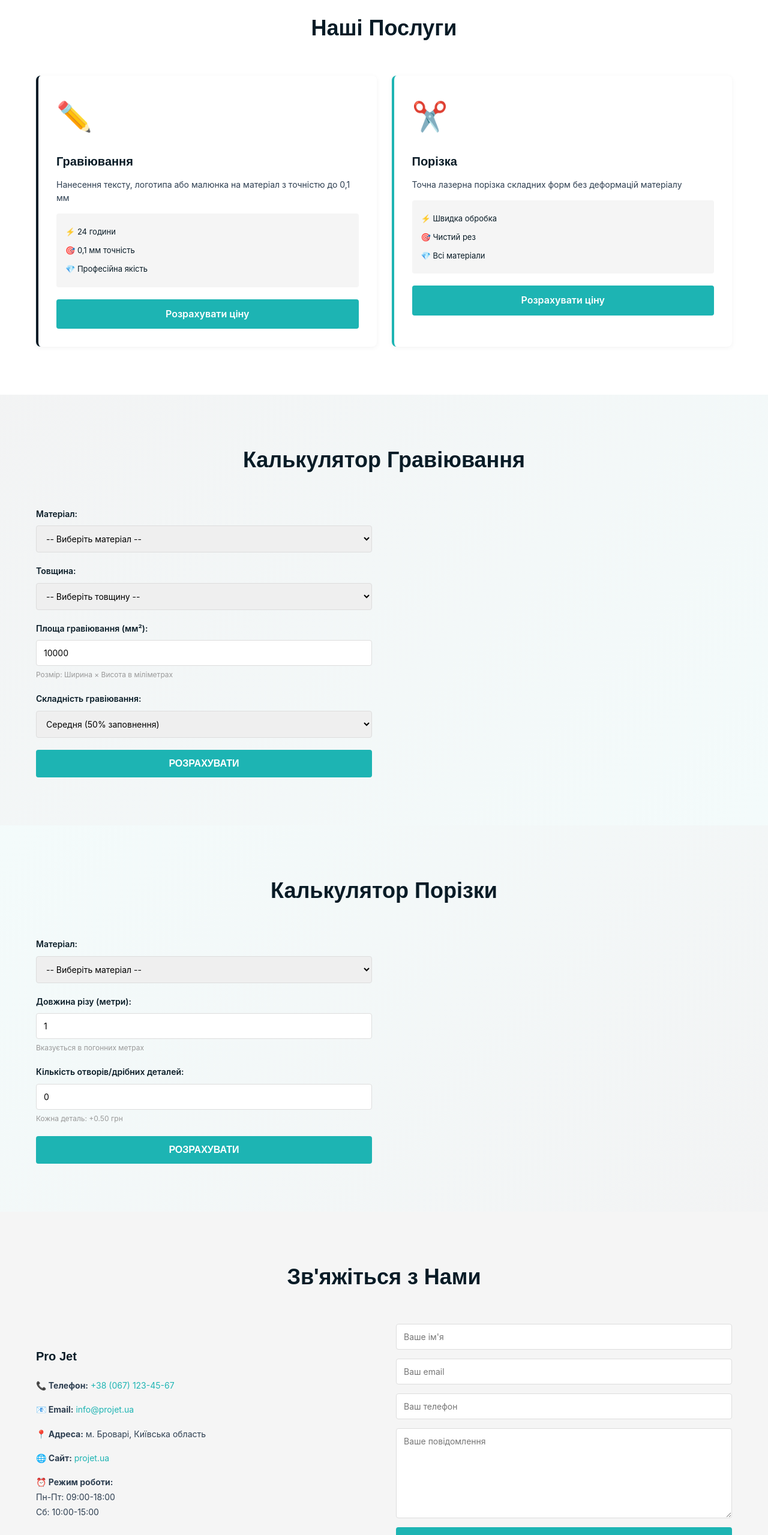
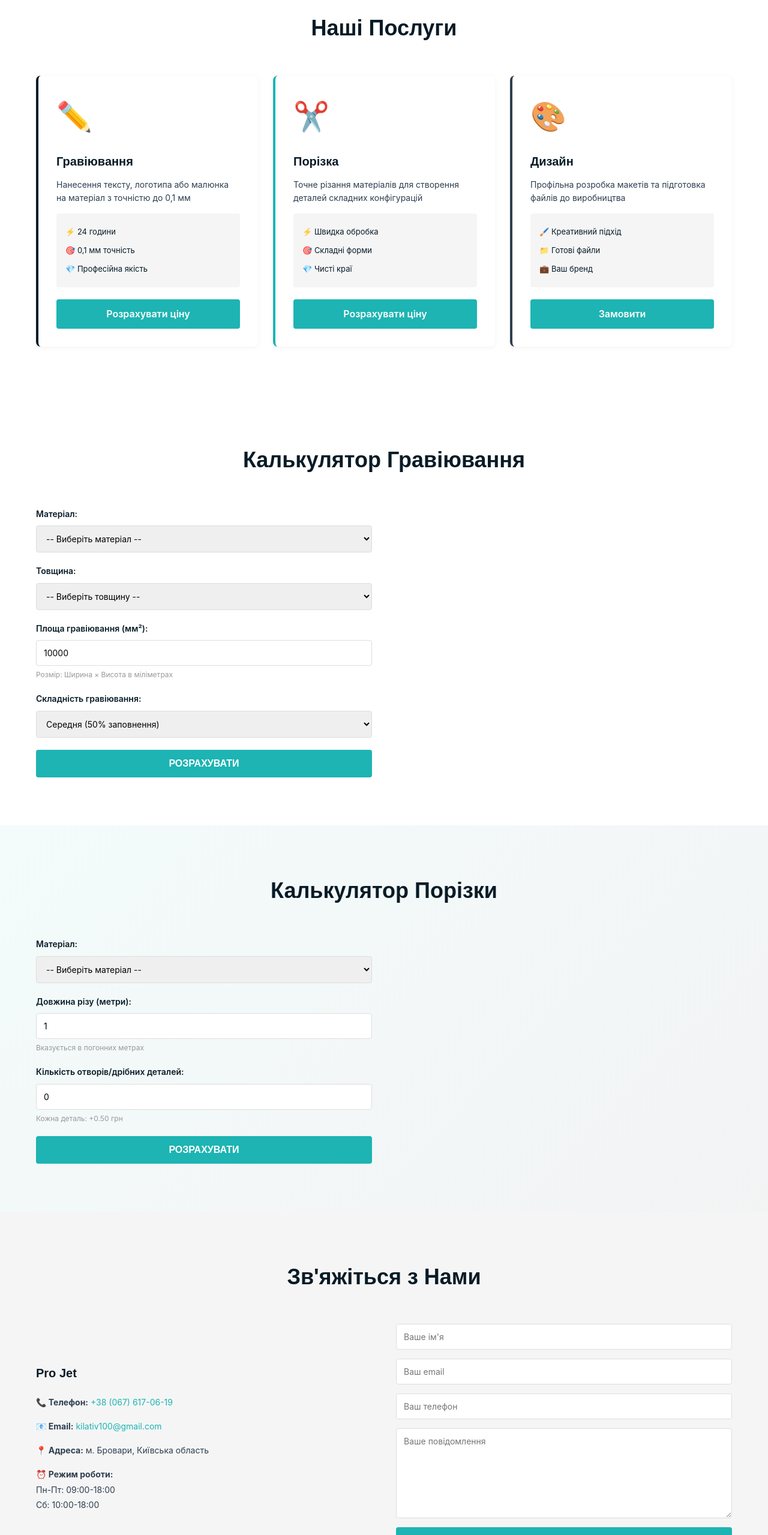
Before and after one commit to KILATIV100/PJ, a plain HTML site: page index.html in a window 1280 px wide. Shown: the part 1100-3659 px from the top of the page at 60% size. Drawn offline with Linux system fonts and the light colour scheme.

Commit message:
Update index.html

```diff
--- a/index.html
+++ b/index.html
@@ -10,7 +10,7 @@
     <!-- ШАПКА -->
     <header class="header" id="top">
         <div class="container header-content">
-            <!-- Логотип SVG -->
+            <!-- Логотип SVG з назвою -->
             <a href="#top" class="logo">
                 <svg class="logo-svg" xmlns="http://www.w3.org/2000/svg" viewBox="0 0 200 200">
                     <defs>
@@ -163,20 +163,33 @@
                 <div class="service-card service-cutting">
                     <div class="service-icon">✂️</div>
                     <h3>Порізка</h3>
-                    <p>Точна лазерна порізка складних форм без деформацій матеріалу</p>
+                    <p>Точне різання матеріалів для створення деталей складних конфігурацій</p>
                     <ul class="service-features">
                         <li>⚡ Швидка обробка</li>
-                        <li>🎯 Чистий рез</li>
-                        <li>💎 Всі матеріали</li>
+                        <li>🎯 Складні форми</li>
+                        <li>💎 Чисті краї</li>
                     </ul>
                     <a href="#cutting-calc" class="service-btn">Розрахувати ціну</a>
+                </div>
+
+                <!-- ДИЗАЙН -->
+                <div class="service-card service-design">
+                    <div class="service-icon">🎨</div>
+                    <h3>Дизайн</h3>
+                    <p>Профільна розробка макетів та підготовка файлів до виробництва</p>
+                    <ul class="service-features">
+                        <li>🖌️ Креативний підхід</li>
+                        <li>📁 Готові файли</li>
+                        <li>💼 Ваш бренд</li>
+                    </ul>
+                    <a href="#contact" class="service-btn">Замовити</a>
                 </div>
             </div>
         </div>
     </section>
 
     <!-- КАЛЬКУЛЯТОР ГРАВІЮВАННЯ -->
-    <section id="engraving-calc" class="calculator calculator-engraving">
+    <section id="engraving-calc" class="calculator">
         <div class="container">
             <h2>Калькулятор Гравіювання</h2>
 
@@ -330,19 +343,19 @@
             <div class="contact-grid">
                 <div class="contact-info">
                     <h3>Pro Jet</h3>
-                    <p><strong>📞 Телефон:</strong> <a href="tel:+380671234567">+38 (067) 123-45-67</a></p>
-                    <p><strong>📧 Email:</strong> <a href="mailto:info@projet.ua">info@projet.ua</a></p>
-                    <p><strong>📍 Адреса:</strong> м. Броварі, Київська область</p>
-                    <p><strong>🌐 Сайт:</strong> <a href="https://projet.ua" target="_blank">projet.ua</a></p>
-                    <p><strong>⏰ Режим роботи:</strong><br>Пн-Пт: 09:00-18:00<br>Сб: 10:00-15:00</p>
+                    <p><strong>📞 Телефон:</strong> <a href="tel:+380676170619">+38 (067) 617-06-19</a></p>
+                    <p><strong>📧 Email:</strong> <a href="mailto:kilativ100@gmail.com">kilativ100@gmail.com</a></p>
+                    <p><strong>📍 Адреса:</strong> м. Бровари, Київська область</p>
+                    <p><strong>⏰ Режим роботи:</strong><br>Пн-Пт: 09:00-18:00<br>Сб: 10:00-18:00</p>
                 </div>
 
-                <form class="contact-form" action="https://formspree.io/f/YOUR_FORM_ID" method="POST">
+                <form class="contact-form" id="contactForm">
                     <input type="text" name="name" placeholder="Ваше ім'я" required>
                     <input type="email" name="email" placeholder="Ваш email" required>
                     <input type="tel" name="phone" placeholder="Ваш телефон" required>
                     <textarea name="message" placeholder="Ваше повідомлення" rows="5" required></textarea>
                     <button type="submit" class="btn btn-primary">Відправити</button>
+                    <div class="form-status" id="formStatus"></div>
                 </form>
             </div>
         </div>
@@ -352,11 +365,10 @@
     <footer class="footer">
         <div class="container">
             <p>&copy; 2025 Pro Jet. Усі права захищені.</p>
-            <p>Лазерне гравіювання та порізка | Броварі, Київська область</p>
+            <p>Лазерне гравіювання та порізка | Бровари, Київська область</p>
         </div>
     </footer>
 
-    <!-- СКРИПТИ -->
     <script src="script.js"></script>
 </body>
 </html>
```
